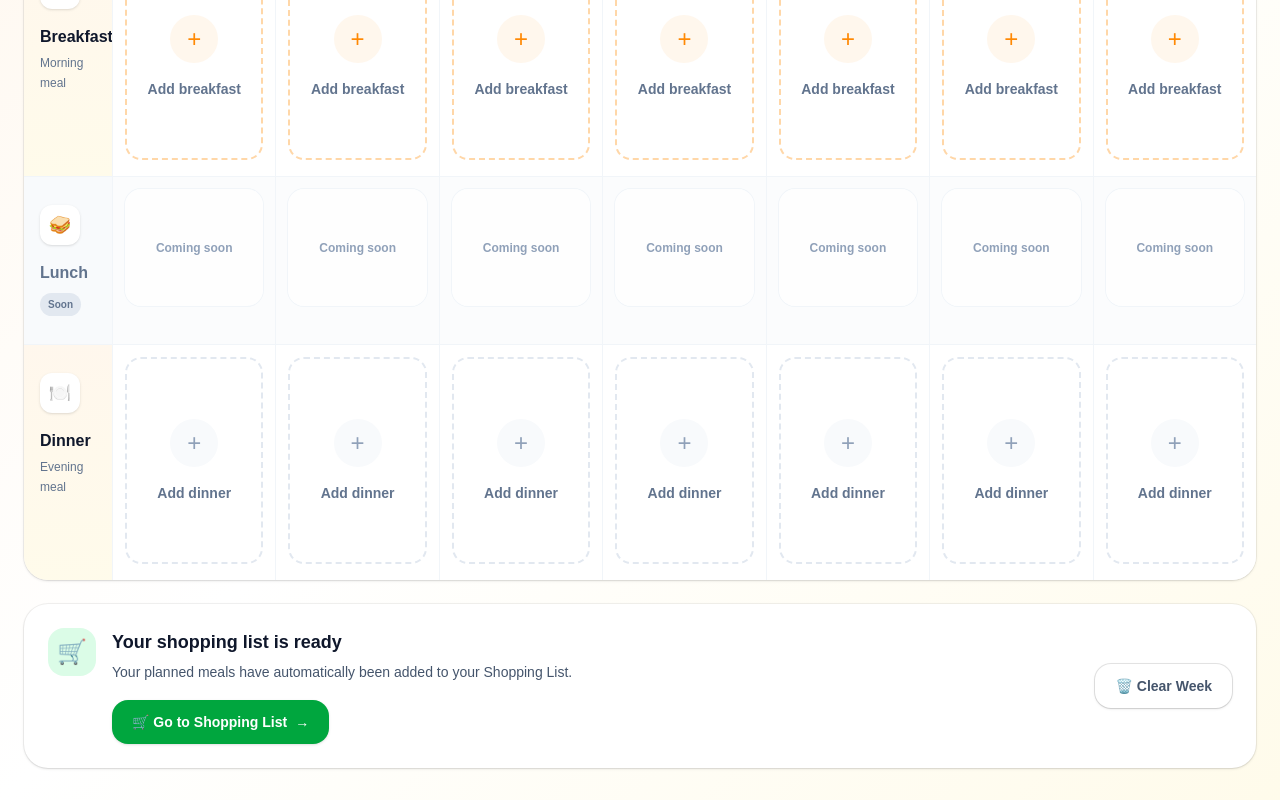
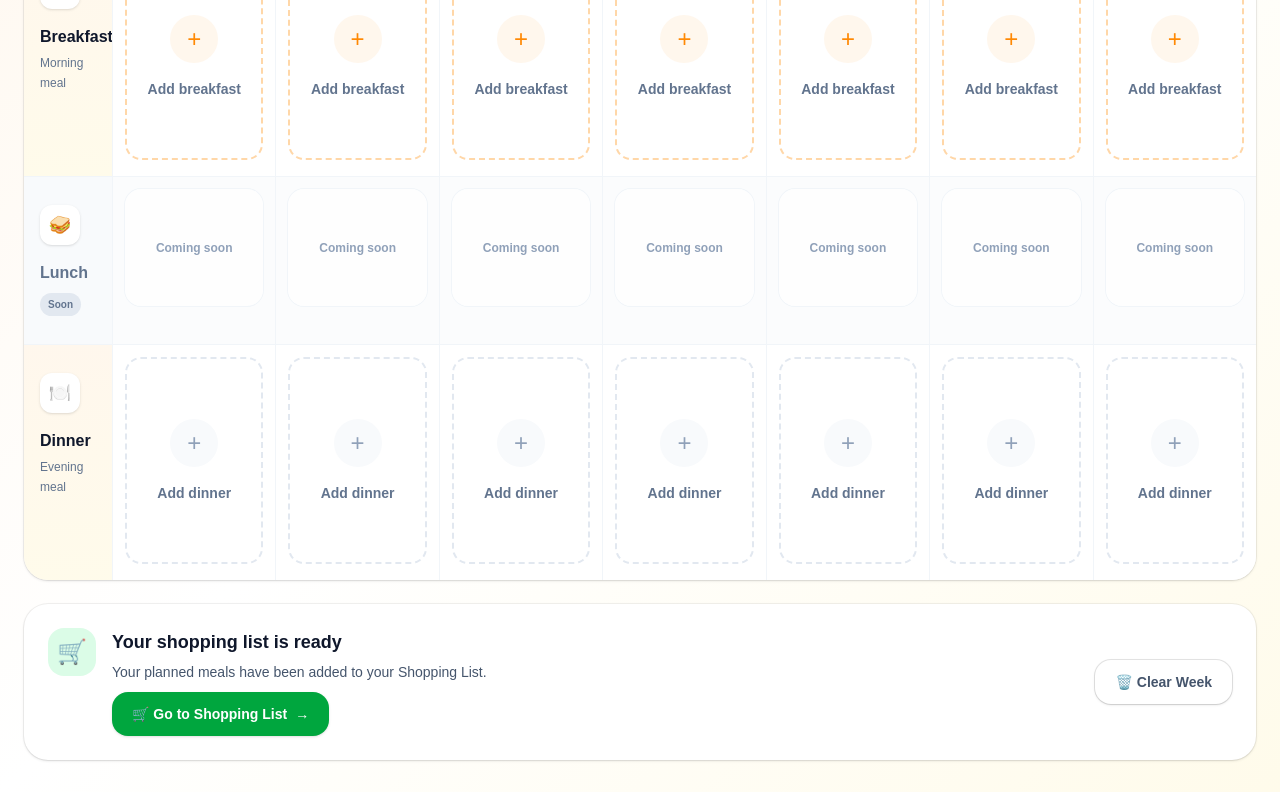
Before and after one commit to rj-jonesatlivedotcom/meal-planner, a Next.js app: page /planner in a window 1280 px wide. Shown: the part 340-1140 px from the top of the page. Built offline with nearby package versions, Linux system fonts and the light colour scheme.

Commit message:
add to shopping list button

```diff
--- a/app/planner/page.tsx
+++ b/app/planner/page.tsx
@@ -1037,12 +1037,12 @@ export default function WeeklyPlannerPage() {
                 </h2>
 
                 <p className="mt-1 max-w-xl text-sm leading-6 text-slate-600">
-                  Your planned meals have automatically been added to your Shopping List.
+                  Your planned meals have been added to your Shopping List.
                 </p>
 
                 <Link
                   href="/shopping"
-                  className="mt-4 inline-flex items-center justify-center rounded-2xl bg-green-600 px-5 py-3 text-sm font-bold text-white shadow-sm transition hover:bg-green-700"
+                  className="mt-2 inline-flex items-center justify-center rounded-2xl bg-green-600 px-5 py-3 text-sm font-bold text-white shadow-sm transition hover:bg-green-700"
                 >
                   🛒 Go to Shopping List
                   <span className="ml-2">
```
